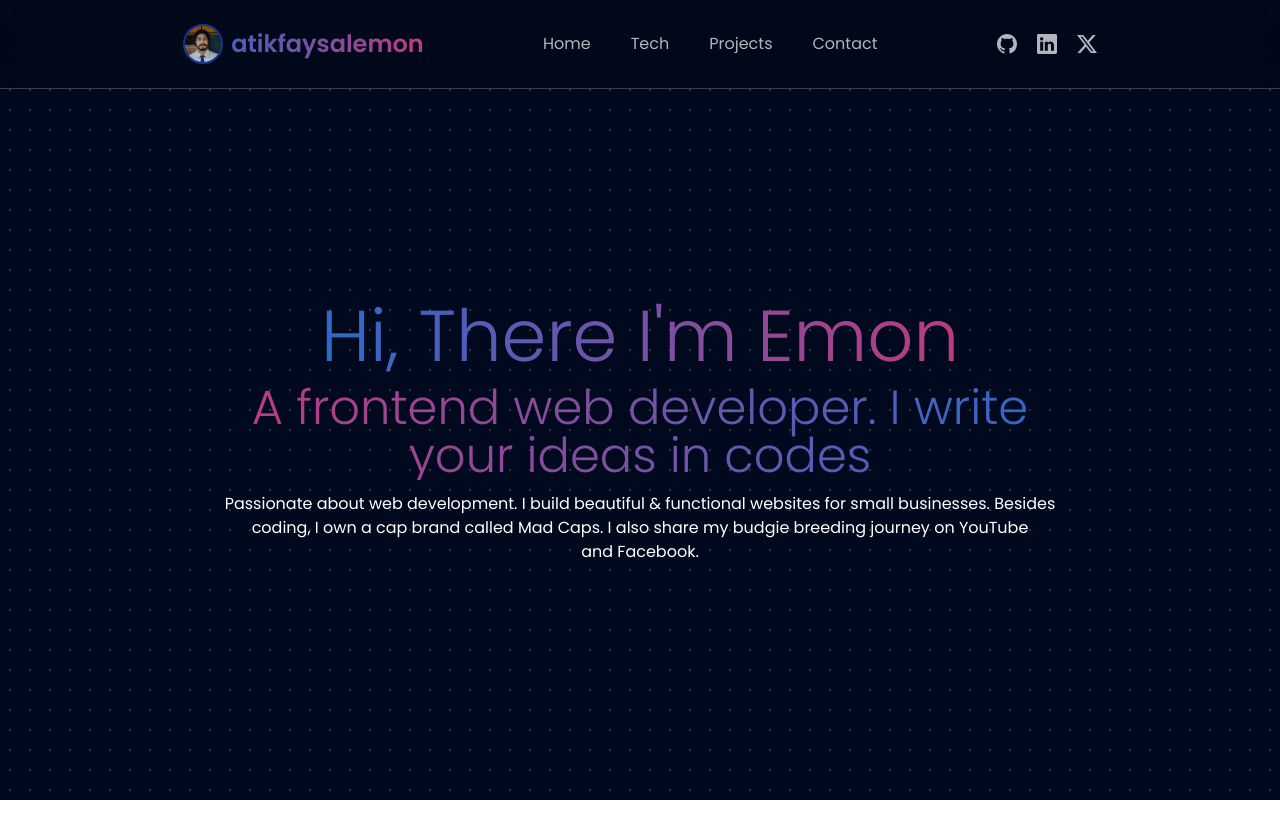
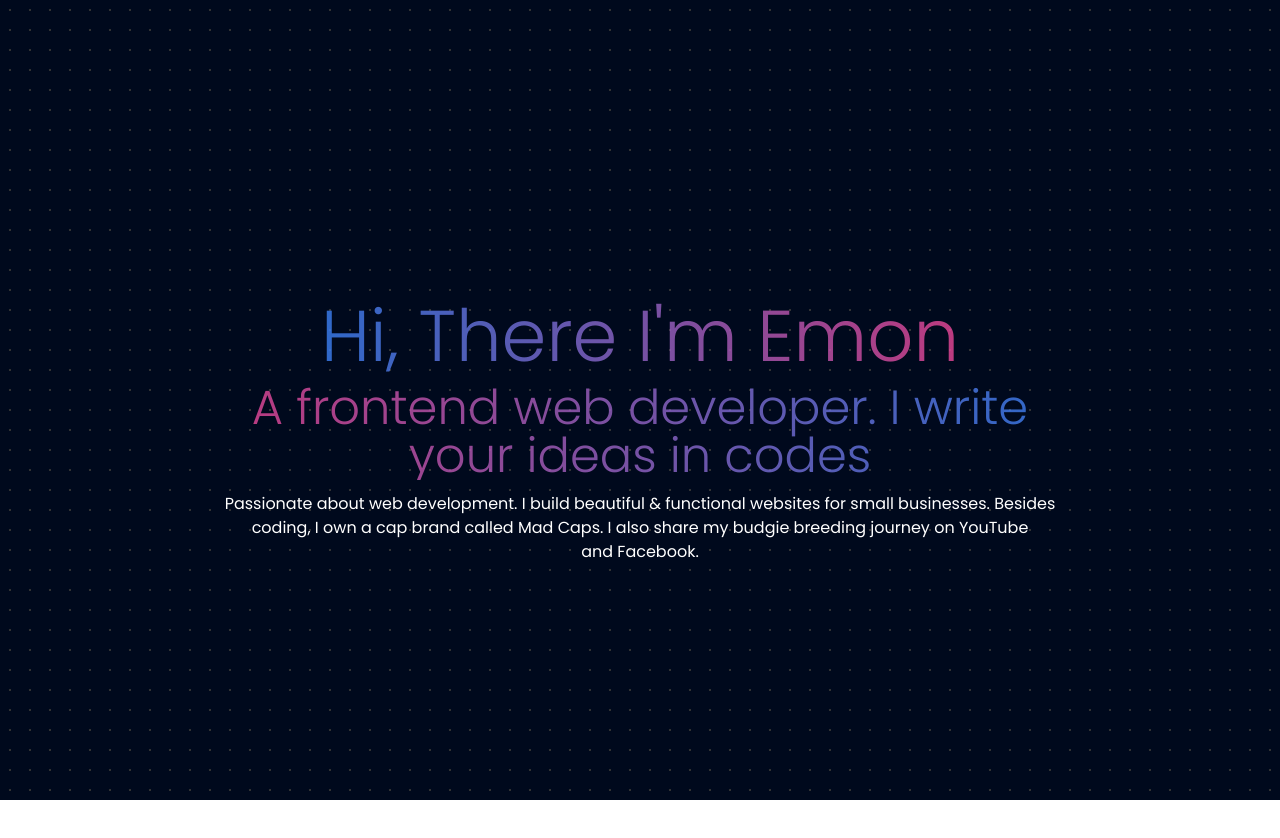
Before and after one commit to atikfaisalemon/my-portfolio, a React (Vite) app: page / in a window 1280 px wide. Shown: the top 838 px of the page. Built offline with nearby package versions, Linux system fonts and the light colour scheme.

Commit message:
hero update

```diff
--- a/src/components/Hero.jsx
+++ b/src/components/Hero.jsx
@@ -1,4 +1,3 @@
-import { useState } from "react";
 import { motion } from "framer-motion";
 
 const Hero = ({ isProfileVisible }) => {
--- a/src/components/Navbar.jsx
+++ b/src/components/Navbar.jsx
@@ -7,17 +7,11 @@ const Navbar = ({ toggleProfile }) => {
   const [isVisible, setIsVisible] = useState(true);
   const [lastScrollY, setLastScrollY] = useState(0);
 
-  const menuOpen = () => {
-    setOpen(!isOpen);
-  };
+  const menuOpen = () => setOpen(!isOpen);
 
   useEffect(() => {
     const handleScroll = () => {
-      if (window.scrollY > lastScrollY) {
-        setIsVisible(false);
-      } else {
-        setIsVisible(true);
-      }
+      setIsVisible(window.scrollY < lastScrollY);
       setLastScrollY(window.scrollY);
     };
 
@@ -27,104 +21,101 @@ const Navbar = ({ toggleProfile }) => {
 
   return (
     <nav
-      className={`fixed top-0 flex w-full items-center justify-between border-b border-b-gray-700 bg-black/10 px-16 py-6 text-white backdrop-blur-md md:justify-evenly transition-transform duration-300 ${
+      className={`fixed top-0 flex w-full items-center justify-between border-b border-gray-700 bg-black/10 px-6 py-4 text-white backdrop-blur-md md:px-16 md:py-6 transition-transform duration-300 ${
         isVisible ? "translate-y-0" : "-translate-y-full"
       }`}
     >
+      {/* Logo & Name */}
       <a
         href="#home"
-        onClick={toggleProfile} // Handle click event to show/hide profile
-        className="flex gap-2 items-center bg-gradient-to-r from-blue-500 to-pink-500 bg-clip-text text-transparent opacity-80 text-2xl font-semibold transition-all duration-300 hover:opacity-100 cursor-pointer"
+        onClick={toggleProfile}
+        className="flex items-center gap-2 text-2xl font-semibold bg-gradient-to-r from-blue-500 to-pink-500 bg-clip-text text-transparent opacity-80 transition-all duration-300 hover:opacity-100 cursor-pointer"
       >
         <img
-          className="w-10 h-10 rounded-full border-2 border-blue-800 bg-clip-text"
+          className="w-10 h-10 rounded-full border-2 border-blue-800"
           src="convo.jpg"
-          alt=""
+          alt="logo"
         />
         atikfaysalemon
       </a>
+
+      {/* Desktop Menu */}
       <ul className="hidden md:flex gap-10">
-        <a href="#home" className="cursor-pointer opacity-70 hover:opacity-100">
-          <li>Home</li>
-        </a>
-        <a href="#tech" className="cursor-pointer opacity-70 hover:opacity-100">
-          <li>Tech</li>
-        </a>
-        <a
-          href="#projects"
-          className="cursor-pointer opacity-70 hover:opacity-100"
-        >
-          <li>Projects</li>
-        </a>
-        <a
-          href="#contact"
-          className="cursor-pointer opacity-70 hover:opacity-100"
-        >
-          <li>Contact</li>
-        </a>
-      </ul>
-      <ul className="hidden md:flex gap-5">
-        <a href="https://github.com/atikfaisalemon" target="_blank">
-          <li className="cursor-pointer text-xl opacity-70 hover:opacity-100">
-            <BsGithub />
+        {["home", "tech", "projects", "contact"].map((item) => (
+          <li key={item}>
+            <a
+              href={`#${item}`}
+              className="opacity-70 transition-all duration-300 hover:opacity-100"
+            >
+              {item.charAt(0).toUpperCase() + item.slice(1)}
+            </a>
           </li>
-        </a>
-        <a href="https://www.linkedin.com/in/atikfaysalemon" target="_blank">
-          <li className="cursor-pointer text-xl opacity-70 hover:opacity-100">
-            <BsLinkedin />
-          </li>
-        </a>
-        <a href="https://x.com/atikfaisalemon1" target="_blank">
-          <li className="cursor-pointer text-xl opacity-70 hover:opacity-100">
-            <BsTwitterX />
-          </li>
-        </a>
+        ))}
       </ul>
 
+      {/* Social Links */}
+      <ul className="hidden md:flex gap-5">
+        {[
+          { icon: <BsGithub />, link: "https://github.com/atikfaisalemon" },
+          {
+            icon: <BsLinkedin />,
+            link: "https://www.linkedin.com/in/atikfaysalemon",
+          },
+          { icon: <BsTwitterX />, link: "https://x.com/atikfaisalemon1" },
+        ].map(({ icon, link }, index) => (
+          <li key={index}>
+            <a
+              href={link}
+              target="_blank"
+              rel="noopener noreferrer"
+              className="text-xl opacity-70 transition-all duration-300 hover:opacity-100"
+            >
+              {icon}
+            </a>
+          </li>
+        ))}
+      </ul>
+
+      {/* Mobile Menu Icon */}
       {isOpen ? (
-        <BiX className="block md:hidden text-4xl" onClick={menuOpen} />
+        <BiX
+          className="block md:hidden text-4xl cursor-pointer"
+          onClick={menuOpen}
+        />
       ) : (
-        <BiMenu className="block md:hidden text-4xl" onClick={menuOpen} />
+        <BiMenu
+          className="block md:hidden text-4xl cursor-pointer"
+          onClick={menuOpen}
+        />
       )}
 
+      {/* Mobile Menu */}
       {isOpen && (
-        <div className="fixed right-0 top-[84px] flex h-screen w-1/2 flex-col items-start gap-10 border-1 border-gray-800 bg-black/50 p-12">
-          <ul className="flex flex-col gap-8">
-            <a
-              href="#home"
-              className="cursor-pointer opacity-70 hover:opacity-100"
-            >
-              <li>Home</li>
-            </a>
-            <a
-              href="#tech"
-              className="cursor-pointer opacity-70 hover:opacity-100"
-            >
-              <li>Tech</li>
-            </a>
-            <a
-              href="#projects"
-              className="cursor-pointer opacity-70 hover:opacity-100"
-            >
-              <li>Projects</li>
-            </a>
-            <a
-              href="#contact"
-              className="cursor-pointer opacity-70 hover:opacity-100"
-            >
-              <li>Contact</li>
-            </a>
+        <div className="fixed right-0 top-[84px] flex h-screen w-2/3 flex-col items-start gap-10 border-l border-gray-800 bg-black/90 p-8 transition-all duration-300 md:hidden">
+          <ul className="flex flex-col gap-6 text-lg">
+            {["home", "tech", "projects", "contact"].map((item) => (
+              <li key={item}>
+                <a
+                  href={`#${item}`}
+                  className="opacity-70 transition-all duration-300 hover:opacity-100"
+                  onClick={menuOpen}
+                >
+                  {item.charAt(0).toUpperCase() + item.slice(1)}
+                </a>
+              </li>
+            ))}
           </ul>
           <ul className="flex gap-5">
-            <li className="cursor-pointer text-xl opacity-70 hover:opacity-100">
-              <BsGithub />
-            </li>
-            <li className="cursor-pointer text-xl opacity-70 hover:opacity-100">
-              <BsLinkedin />
-            </li>
-            <li className="cursor-pointer text-xl opacity-70 hover:opacity-100">
-              <BsTwitterX />
-            </li>
+            {[<BsGithub />, <BsLinkedin />, <BsTwitterX />].map(
+              (icon, index) => (
+                <li
+                  key={index}
+                  className="text-xl opacity-70 transition-all duration-300 hover:opacity-100"
+                >
+                  {icon}
+                </li>
+              )
+            )}
           </ul>
         </div>
       )}
```
